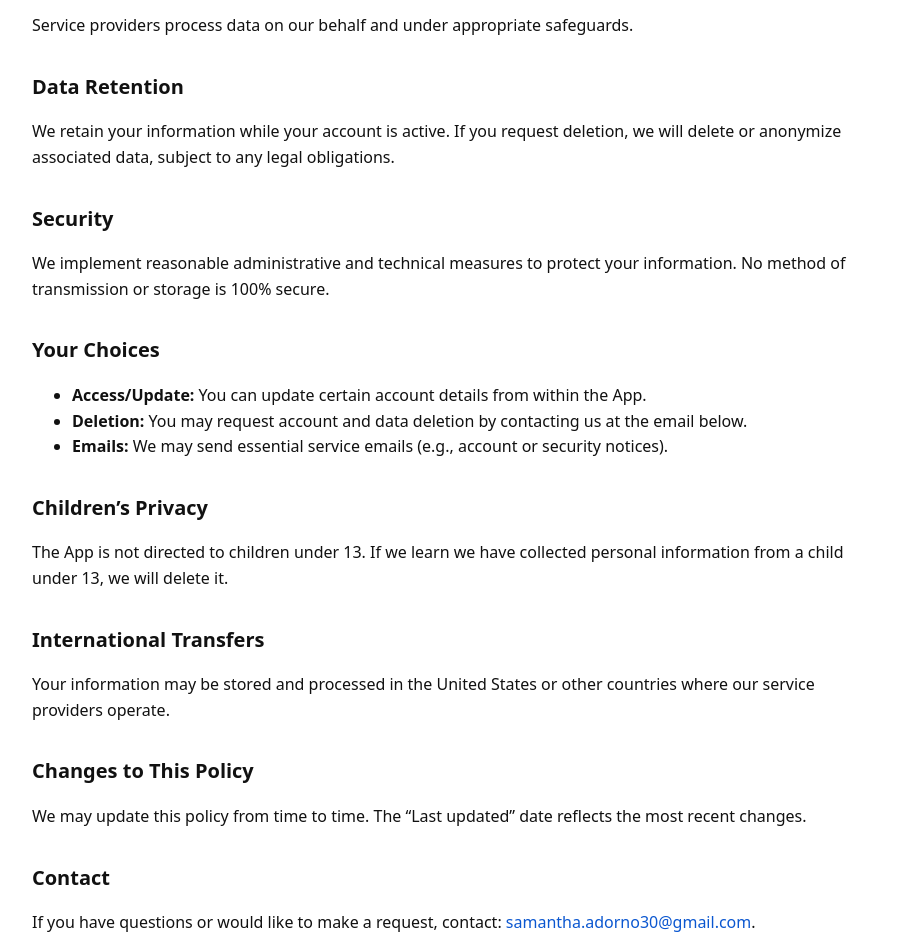
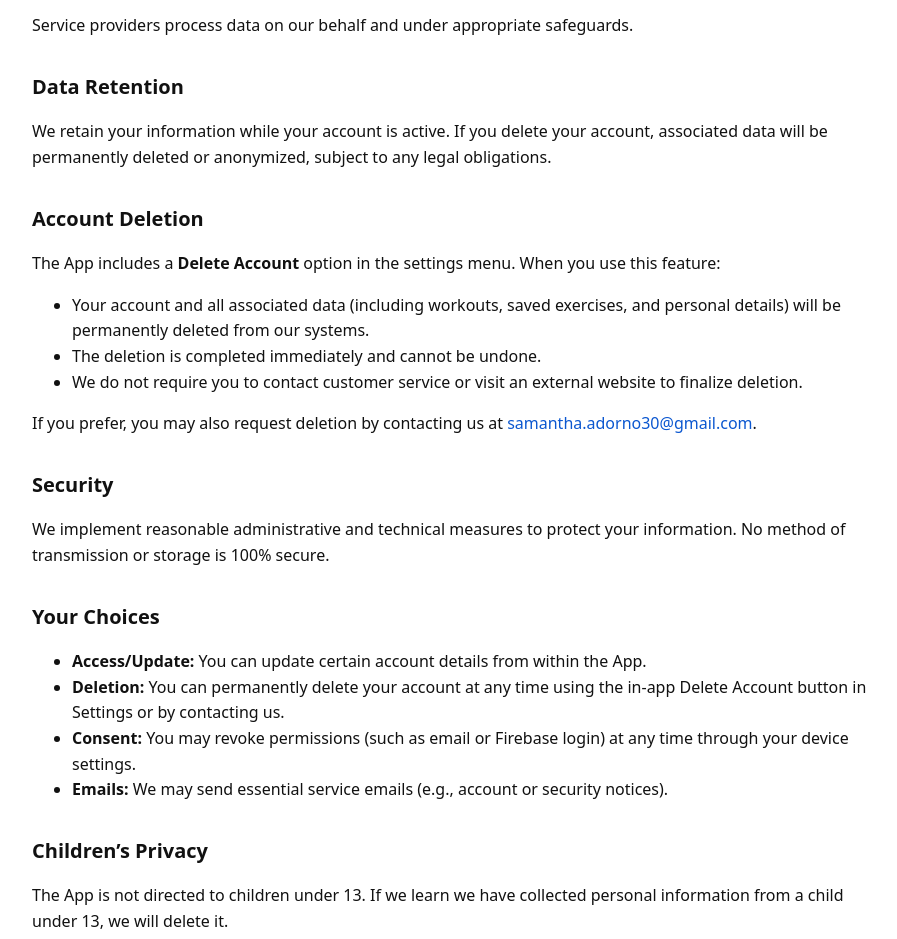
Before and after one commit to sadorno1/soccer-app-info, a plain HTML site: page privacy-policy.html in a window 1280 px wide. Shown: the part 774-1713 px from the top of the page, without its empty margins (188-1085 px from the left). Drawn offline with Linux system fonts and the light colour scheme.

Commit message:
Update privacy-policy.html delete button

```diff
--- a/privacy-policy.html
+++ b/privacy-policy.html
@@ -49,7 +49,16 @@
     <p>Service providers process data on our behalf and under appropriate safeguards.</p>
 
     <h2>Data Retention</h2>
-    <p>We retain your information while your account is active. If you request deletion, we will delete or anonymize associated data, subject to any legal obligations.</p>
+    <p>We retain your information while your account is active. If you delete your account, associated data will be permanently deleted or anonymized, subject to any legal obligations.</p>
+
+    <h2>Account Deletion</h2>
+    <p>The App includes a <strong>Delete Account</strong> option in the settings menu. When you use this feature:</p>
+    <ul>
+      <li>Your account and all associated data (including workouts, saved exercises, and personal details) will be permanently deleted from our systems.</li>
+      <li>The deletion is completed immediately and cannot be undone.</li>
+      <li>We do not require you to contact customer service or visit an external website to finalize deletion.</li>
+    </ul>
+    <p>If you prefer, you may also request deletion by contacting us at <a href="mailto:samantha.adorno30@gmail.com">samantha.adorno30@gmail.com</a>.</p>
 
     <h2>Security</h2>
     <p>We implement reasonable administrative and technical measures to protect your information. No method of transmission or storage is 100% secure.</p>
@@ -57,7 +66,8 @@
     <h2>Your Choices</h2>
     <ul>
       <li><strong>Access/Update:</strong> You can update certain account details from within the App.</li>
-      <li><strong>Deletion:</strong> You may request account and data deletion by contacting us at the email below.</li>
+      <li><strong>Deletion:</strong> You can permanently delete your account at any time using the in-app Delete Account button in Settings or by contacting us.</li>
+      <li><strong>Consent:</strong> You may revoke permissions (such as email or Firebase login) at any time through your device settings.</li>
       <li><strong>Emails:</strong> We may send essential service emails (e.g., account or security notices).</li>
     </ul>
 
@@ -66,6 +76,9 @@
 
     <h2>International Transfers</h2>
     <p>Your information may be stored and processed in the United States or other countries where our service providers operate.</p>
+
+    <h2>Compliance</h2>
+    <p>We comply with applicable privacy laws and Apple App Store Review (ASR & NR) requirements, including Section 5.1.1 on data collection, storage, and deletion. We minimize data collection, only request permissions relevant to core functionality, and provide users with clear ways to withdraw consent or delete their data.</p>
 
     <h2>Changes to This Policy</h2>
     <p>We may update this policy from time to time. The “Last updated” date reflects the most recent changes.</p>
```
